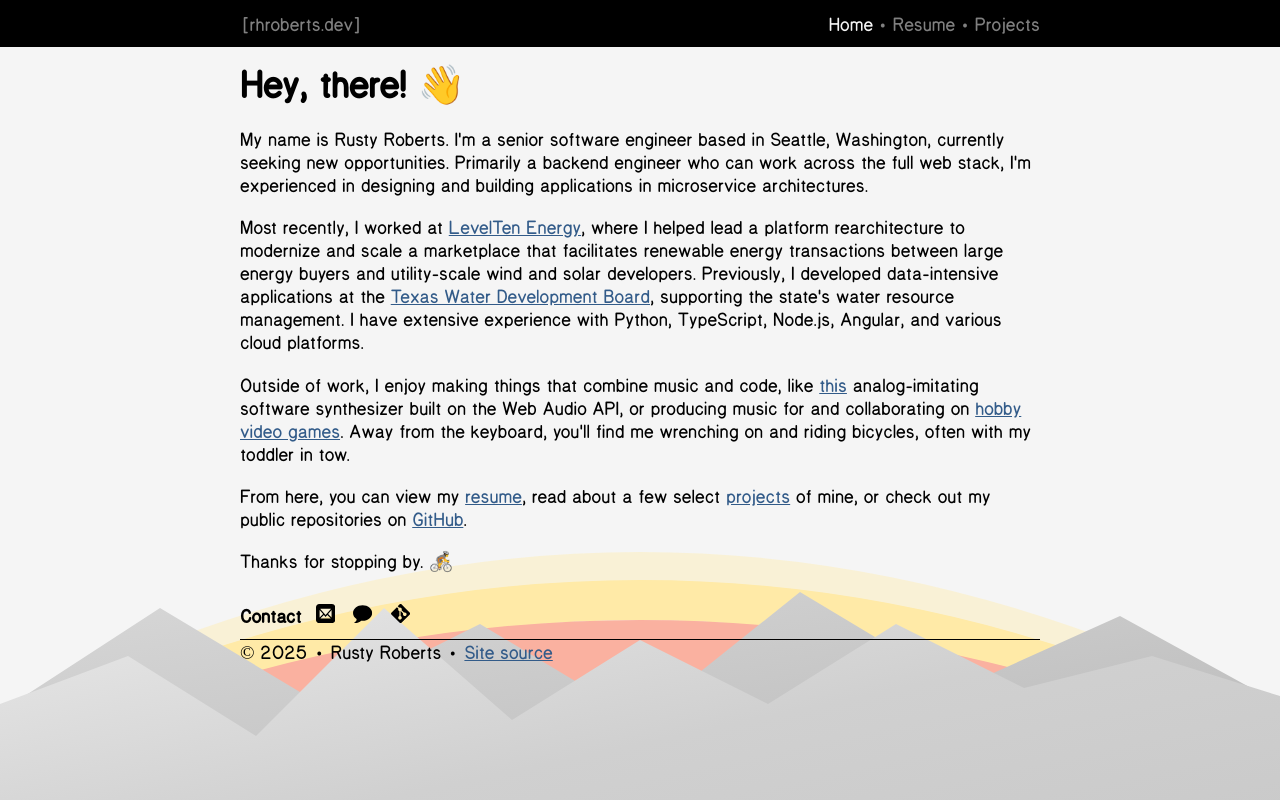
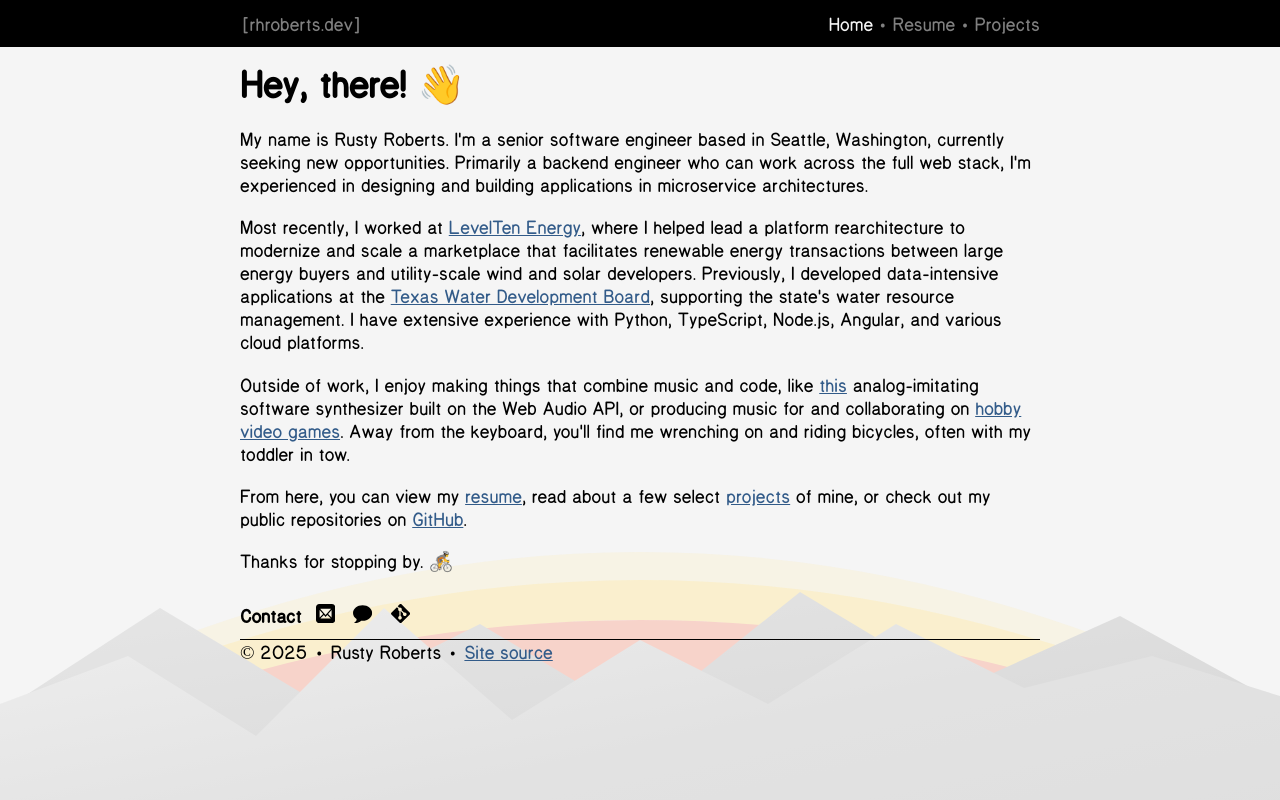
Before and after one commit to rhroberts/homepage, a React (Vite) app: page /#/ in a window 1280 px wide. Built offline with nearby package versions, Linux system fonts and the light colour scheme.

Commit message:
fix: background image opacity

```diff
--- a/src/styles/global.css
+++ b/src/styles/global.css
@@ -16,11 +16,22 @@ html {
   font-size: larger;
   background-color: var(--bg-color);
   width: 100vw;
+}
+
+html::before {
+  content: "";
+  position: fixed;
+  top: 0;
+  left: 0;
+  width: 100%;
+  height: 100%;
   background-image: url("/mountains.svg");
   background-size: 100% 40vh;
   background-position: bottom;
   background-repeat: no-repeat;
-  background-attachment: fixed;
+  opacity: 0.5;
+  pointer-events: none;
+  z-index: -1;
 }
 
 body {
```
